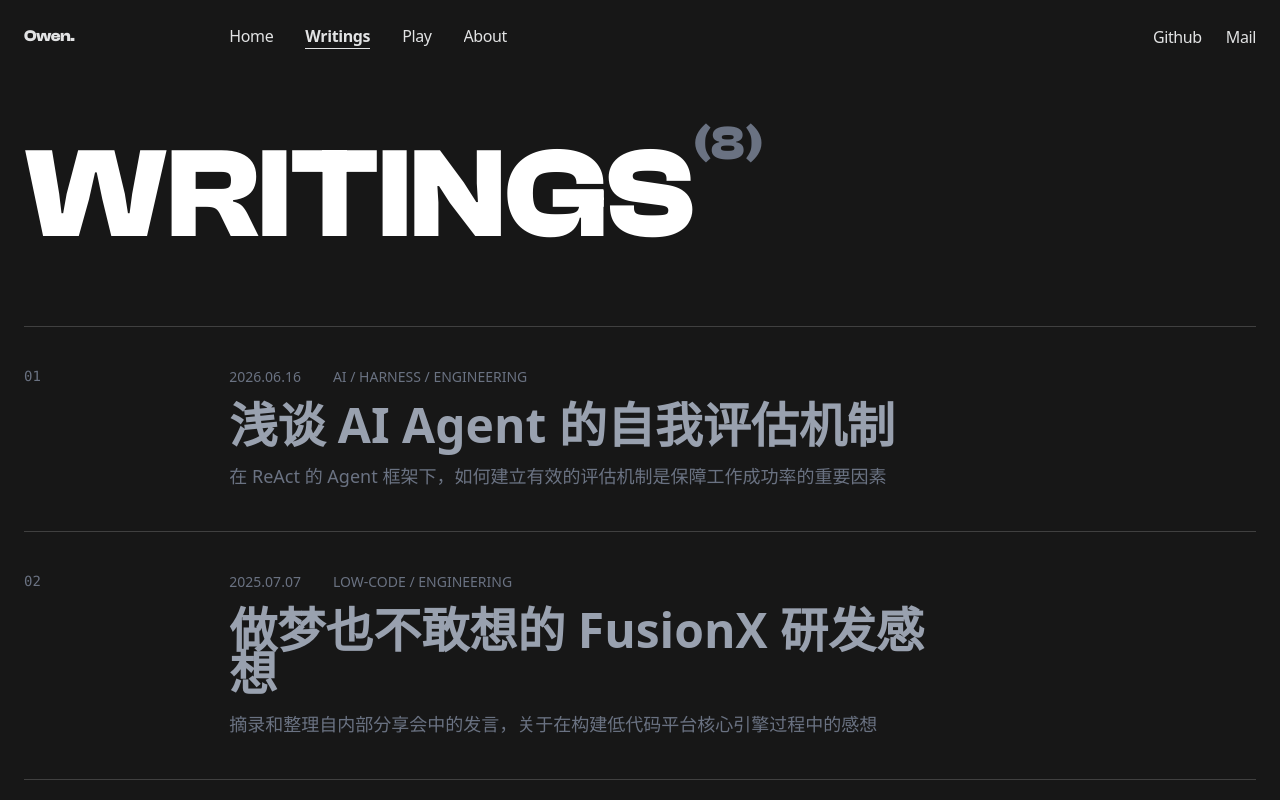
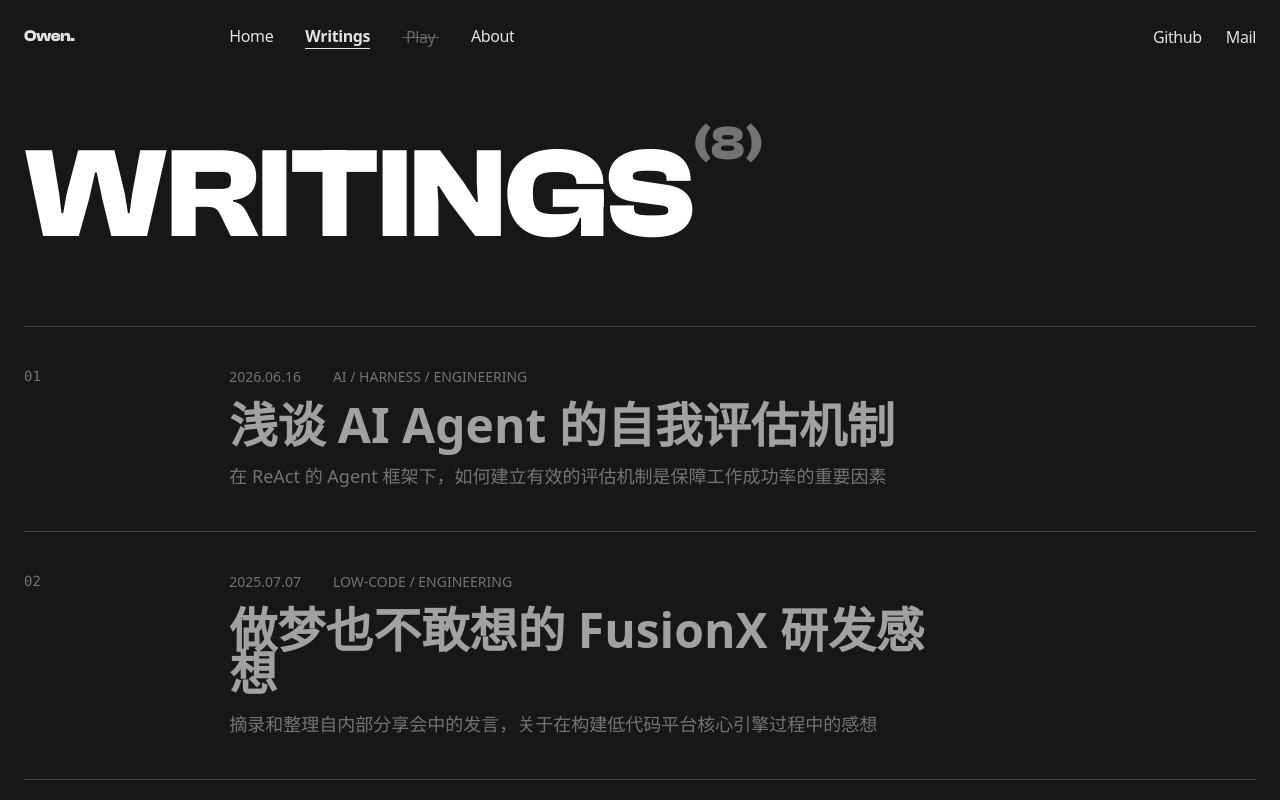
Before and after one commit to Owen-Tsai/owen-tsai.github.io, a Next.js app: page /writings in a window 1280 px wide. Shown: the top 800 px of the page. Built offline with nearby package versions, Linux system fonts and the light colour scheme.

Commit message:
minor fixes

```diff
--- a/app/writings/ArticleList.tsx
+++ b/app/writings/ArticleList.tsx
@@ -3,7 +3,7 @@
 import Link from '@/components/Link'
 import CursorLabel from '@/components/CursorLabel'
 import { padStart } from 'lodash-es'
-import { MoveUpRight } from 'lucide-react'
+import { TerminalIcon } from 'lucide-react'
 import cn from 'classnames'
 import { forwardRef } from 'react'
 
@@ -20,6 +20,7 @@ const ArticleList = forwardRef<HTMLDivElement, ArticleListProps>(({ articles, cl
           href={`/writings/${item.slug}`}
           key={item.slug}
           data-cursor-item
+          data-slug={item.slug}
           className="entry grid grid-cols-12 border-t border-t-border-primary py-10 group bg-bg-primary hover:bg-transparent"
         >
           <div className="font-mono hidden md:block col-span-2 text-text-tertiary text-caption">
@@ -42,12 +43,15 @@ const ArticleList = forwardRef<HTMLDivElement, ArticleListProps>(({ articles, cl
     </>
   )
 
-  const cursorLabel = (
-    <div className="inline-flex items-center gap-1">
-      <span className="font-bold leading-0 text-sm">READ</span>
-      <MoveUpRight size={16} />
-    </div>
-  )
+  const cursorLabel = (hoveredElement: Element | null) => {
+    const slug = hoveredElement?.getAttribute('data-slug') ?? 'slug'
+    return (
+      <div className="inline-flex items-center gap-1">
+        <TerminalIcon size={16} />
+        <span className="font-mono leading-0 text-sm">cd ./{slug}</span>
+      </div>
+    )
+  }
 
   return (
     <CursorLabel ref={ref} className={cn(className, 'relative')} label={cursorLabel}>
--- a/assets/app.css
+++ b/assets/app.css
@@ -9,7 +9,7 @@ body {
   border-bottom-color: var(--color-text-primary);
   font-weight: 900;
 }
-.nav-link:not(.active):hover {
+.nav-link:not(.active):not([aria-disabled='true']):hover {
   border-bottom-color: var(--color-text-primary);
 }
 
--- a/assets/globals.css
+++ b/assets/globals.css
@@ -21,13 +21,13 @@ body {
   --color-bg-tertiary: var(--color-neutral-800) / 0.5;
 
   /* Text */
-  --color-text-primary: var(--color-gray-50);
-  --color-text-secondary: var(--color-gray-400);
-  --color-text-tertiary: var(--color-gray-500);
+  --color-text-primary: var(--color-neutral-50);
+  --color-text-secondary: var(--color-neutral-400);
+  --color-text-tertiary: var(--color-neutral-500);
 
   /* Accent (light inversion used sparingly for buttons/CTAs) */
-  --color-accent: var(--color-gray-100);
-  --color-accent-text: var(--color-gray-900);
+  --color-accent: var(--color-neutral-100);
+  --color-accent-text: var(--color-neutral-900);
 
   /* Borders */
   --color-border-primary: var(--color-neutral-700);
--- a/components/CursorLabel/index.tsx
+++ b/components/CursorLabel/index.tsx
@@ -6,7 +6,7 @@ import cn from 'classnames'
 import style from './CursorLabel.module.css'
 
 interface CursorLabelProps extends CommonProps {
-  label: React.ReactNode
+  label: React.ReactNode | ((hoveredElement: Element | null) => React.ReactNode)
   itemSelector?: string
   offset?: { x?: number; y?: number }
   duration?: number
@@ -32,6 +32,7 @@ const CursorLabel = forwardRef<HTMLDivElement, CursorLabelProps>(
     const cursorY = useRef<ReturnType<typeof gsap.quickTo> | null>(null)
     const isVisibleRef = useRef(false)
     const [isVisible, setIsVisible] = useState(false)
+    const [activeItem, setActiveItem] = useState<Element | null>(null)
 
     useEffect(() => {
       isVisibleRef.current = isVisible
@@ -59,6 +60,8 @@ const CursorLabel = forwardRef<HTMLDivElement, CursorLabelProps>(
         setIsVisible(isHovering)
       }
 
+      setActiveItem((prev) => (prev === item ? prev : item))
+
       if (!isHovering || !cursorRef.current || !cursorX.current || !cursorY.current) return
 
       const x = e.clientX + (offset.x ?? 16)
@@ -74,6 +77,7 @@ const CursorLabel = forwardRef<HTMLDivElement, CursorLabelProps>(
 
     const handleMouseLeave = () => {
       setIsVisible(false)
+      setActiveItem(null)
     }
 
     return (
@@ -92,7 +96,11 @@ const CursorLabel = forwardRef<HTMLDivElement, CursorLabelProps>(
       >
         {children}
         <div ref={cursorRef} className={cn(style.cursor, { [style.cursorVisible]: isVisible })}>
-          {typeof label === 'string' ? <span className={style.label}>{label}</span> : label}
+          {typeof label === 'function'
+            ? label(activeItem)
+            : typeof label === 'string'
+              ? <span className={style.label}>{label}</span>
+              : label}
         </div>
       </div>
     )
--- a/components/MobileMenu/index.tsx
+++ b/components/MobileMenu/index.tsx
@@ -7,6 +7,7 @@ import { useGSAP } from '@gsap/react'
 import { gsap } from '@/lib/gsap'
 import { useLoader } from '@/components/Loader/context'
 import Link from '@/components/Link'
+import { Menu, XIcon } from 'lucide-react'
 import useMounted from '@/hooks/useMounted'
 
 interface MobileMenuProps {
@@ -90,11 +91,8 @@ export default function MobileMenu({ className }: MobileMenuProps) {
   return (
     <>
       <div className={cn(className)}>
-        <button
-          className="relative bg-accent text-accent-text text-label inline-flex items-center justify-center px-2 py-1 font-sans font-medium min-w-11 min-h-11"
-          onClick={open}
-        >
-          MENU
+        <button className="relative" onClick={open}>
+          <Menu />
         </button>
       </div>
 
@@ -106,11 +104,8 @@ export default function MobileMenu({ className }: MobileMenuProps) {
             onClick={close}
           >
             <div className="flex justify-end">
-              <button
-                className="bg-accent text-accent-text text-label inline-flex items-center justify-center px-2 py-1 font-sans font-medium min-w-11 min-h-11"
-                onClick={close}
-              >
-                CLOSE
+              <button className="" onClick={close}>
+                <XIcon />
               </button>
             </div>
 
@@ -125,9 +120,9 @@ export default function MobileMenu({ className }: MobileMenuProps) {
               <Link href="/writings" onClick={close}>
                 Writings
               </Link>
-              <Link href="/play" onClick={close}>
+              <span className="text-text-tertiary line-through" aria-disabled="true">
                 Play
-              </Link>
+              </span>
               <Link href="/about" onClick={close}>
                 About
               </Link>
--- a/components/Navbar/index.tsx
+++ b/components/Navbar/index.tsx
@@ -8,6 +8,7 @@ import { useGSAP } from '@gsap/react'
 import Link from '../Link'
 import FlipText from '../FlipText'
 import MobileMenu from '../MobileMenu'
+import CursorLabel from '../CursorLabel'
 import { useLoader } from '@/components/Loader/context'
 
 export default function Navbar({ className }: CommonProps) {
@@ -80,9 +81,15 @@ export default function Navbar({ className }: CommonProps) {
         >
           <FlipText text="Writings" allowFlip={!isActive('/writings')} />
         </Link>
-        <Link href="/play" className={cn('nav-link link opacity-0', { active: isActive('/play') })}>
-          <FlipText text="Play" allowFlip={!isActive('/play')} />
-        </Link>
+        <CursorLabel label="coming soon">
+          <span
+            data-cursor-item
+            className="nav-link opacity-40 line-through cursor-default"
+            aria-disabled="true"
+          >
+            &nbsp;Play&nbsp;
+          </span>
+        </CursorLabel>
         <Link
           href="/about"
           className={cn('nav-link link opacity-0', { active: isExactActive('/about') })}
@@ -92,10 +99,10 @@ export default function Navbar({ className }: CommonProps) {
       </nav>
 
       <div className="hidden lg:col-span-3 col-span lg:flex items-center justify-end gap-6">
-        <Link href="https://github.com/Owen-Tsai" className="link opacity-0">
+        <Link href="https://github.com/Owen-Tsai" target="_blank" className="link opacity-0">
           <FlipText text="Github" />
         </Link>
-        <Link href="mailto:hello@example.com" className="link opacity-0">
+        <Link href="mailto:owentsai.v@gmail.com" className="link opacity-0">
           <FlipText text="Mail" />
         </Link>
       </div>
```
Also changed, not shown: content/writings/css-bem-or-atom.mdx (+3 -3 lines), 1 other file (tests, documents, lock files or other folders).
